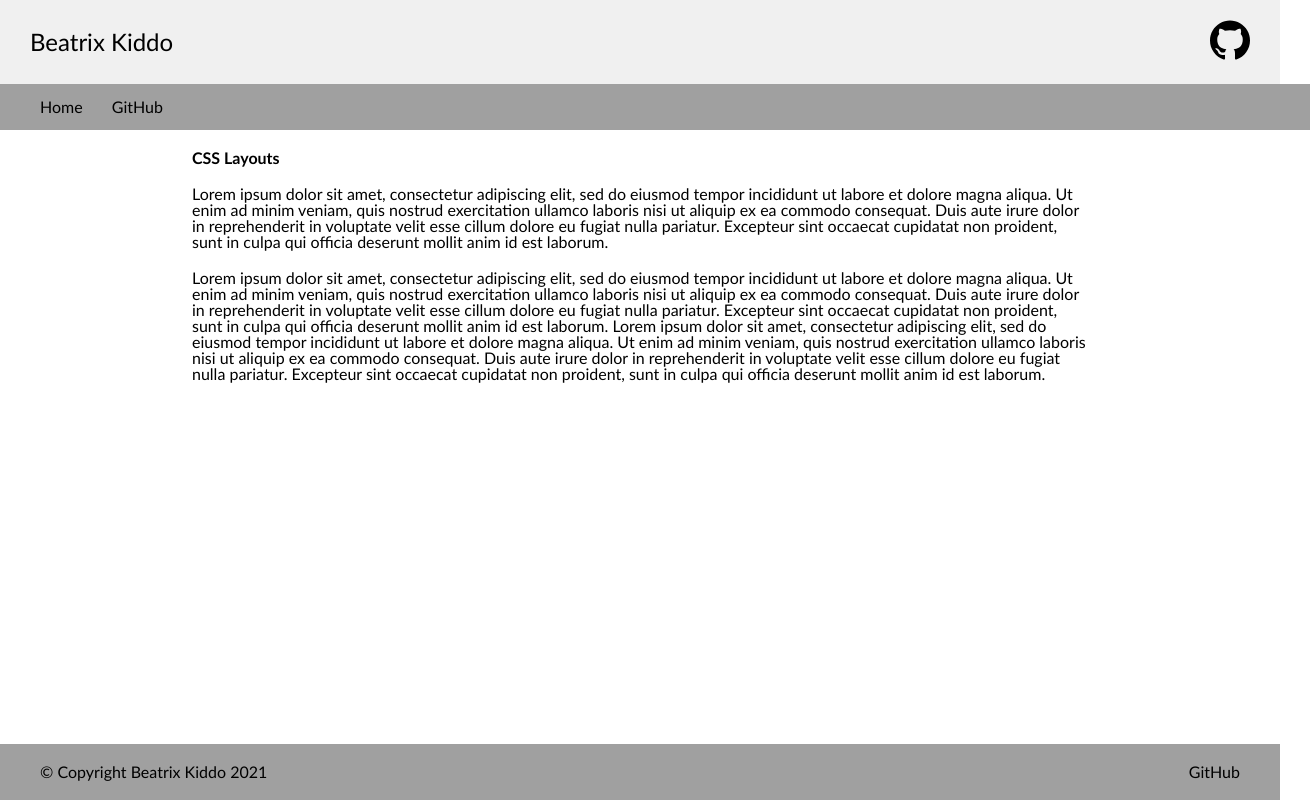
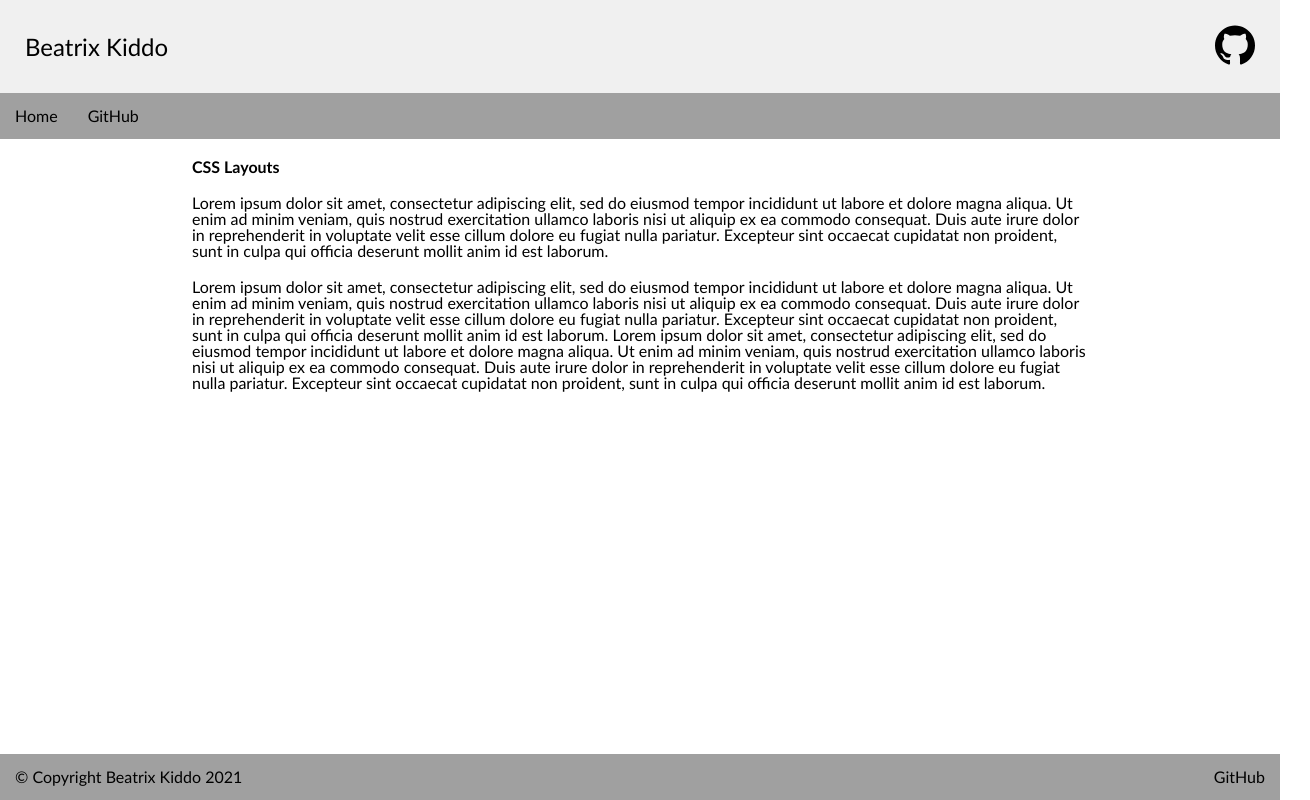
Before and after one commit to KMaskell/kmaskell.github.io, a plain HTML site: page index.html in a window 1280 px wide. Shown: the whole page, 1310 px wide, since content can reach past the window. Drawn offline with Linux system fonts and the light colour scheme.

Commit message:
CSS layouts: styling using Flexbox

```diff
--- a/index.html
+++ b/index.html
@@ -7,7 +7,7 @@
   <meta name="description" content="An awesome site that showcases my work!">
   <meta name="viewport" content="width=device-width, initial-scale=1, shrink-to-fit=no">
 
-  <link rel="stylesheet" href="./src/css/basicstyling.css">
+  <link rel="stylesheet" href="./src/css/flexbox.css">
   <link rel="stylesheet" href="./src/css/reset.css">
 </head>
 
@@ -59,10 +59,10 @@
         <p>Lorem ipsum dolor sit amet, consectetur adipiscing elit, sed do eiusmod tempor incididunt ut labore et dolore magna aliqua. Ut enim ad minim veniam, quis nostrud exercitation ullamco laboris nisi ut aliquip ex ea commodo consequat. Duis aute irure dolor in reprehenderit in voluptate velit esse cillum dolore eu fugiat nulla pariatur. Excepteur sint occaecat cupidatat non proident, sunt in culpa qui officia deserunt mollit anim id est laborum.</p>
         <p>Lorem ipsum dolor sit amet, consectetur adipiscing elit, sed do eiusmod tempor incididunt ut labore et dolore magna aliqua. Ut enim ad minim veniam, quis nostrud exercitation ullamco laboris nisi ut aliquip ex ea commodo consequat. Duis aute irure dolor in reprehenderit in voluptate velit esse cillum dolore eu fugiat nulla pariatur. Excepteur sint occaecat cupidatat non proident, sunt in culpa qui officia deserunt mollit anim id est laborum. Lorem ipsum dolor sit amet, consectetur adipiscing elit, sed do eiusmod tempor incididunt ut labore et dolore magna aliqua. Ut enim ad minim veniam, quis nostrud exercitation ullamco laboris nisi ut aliquip ex ea commodo consequat. Duis aute irure dolor in reprehenderit in voluptate velit esse cillum dolore eu fugiat nulla pariatur. Excepteur sint occaecat cupidatat non proident, sunt in culpa qui officia deserunt mollit anim id est laborum.</p>
     </section>
-    <footer>
+    <footer class="footer">
       <ul >
-        <li><a class="footerlinkone" href="https://kmaskell.github.io/">© Copyright Beatrix Kiddo 2021</a></li>
-        <li><a class="footerlinktwo" href="https://github.com/KMaskell">GitHub</a></li>
+        <li><a class="footerlink" href="https://kmaskell.github.io/">© Copyright Beatrix Kiddo 2021</a></li>
+        <li><a class="footerlink" href="https://github.com/KMaskell">GitHub</a></li>
       </ul>
     </footer>
   </main>
--- /dev/null
+++ b/src/css/flexbox.css
@@ -0,0 +1,103 @@
+body {
+  display: flex;
+  min-height: 100vh;
+  flex: 1;
+}
+
+main {
+  display: flex;
+  min-height: 100vh;
+  flex-direction: column;
+  margin: 0;
+  border: 0;
+  font-family: "Optima";
+}
+
+.header {
+  display: flex;
+  background-color: #F0F0F0;
+}
+
+.header ul {
+  display: inline-flex;
+  justify-content: space-between;
+  padding: 25px;
+  width: 100%;
+}
+
+header li {
+  font-size: 24px;
+  list-style-type: none;
+}
+
+.headertext {
+  margin-top: 10px;
+}
+
+header svg {
+  width: 40px;
+  height: auto;
+  justify-content: space-between;
+}
+
+.nav {
+  display: flex;
+  background-color: #A0A0A0
+}
+
+nav ul {
+  display: inline-flex;
+  justify-content: flex-start;
+  background-color: #A0A0A0;
+  width: 100%;
+}
+
+nav li {
+  display: flex;
+  background-color: #A0A0A0;
+  padding: 15px;
+}
+
+.navlink {
+  text-decoration: none;
+  color: black;
+}
+
+.section {
+  display: flex;
+  flex-direction: column;
+  justify-content: flex-start;
+  width: 70%;
+  margin-left: auto;
+  margin-right: auto;
+  height: 100%;
+}
+
+section h1 {
+  font-size: 16px;
+  padding-top: 20px;
+}
+
+.section p {
+  padding-top: 20px;
+}
+
+.footer {
+  display: inline-flex;
+  background-color: #A0A0A0;
+  width: 100%;
+  /* flex: 1; */
+}
+
+footer ul {
+  display: inline-flex;
+  justify-content: space-between;
+  width: 100%;
+  padding: 15px;
+  list-style-type: none;
+}
+
+.footerlink {
+  text-decoration: none;
+  color: black;
+}
```
